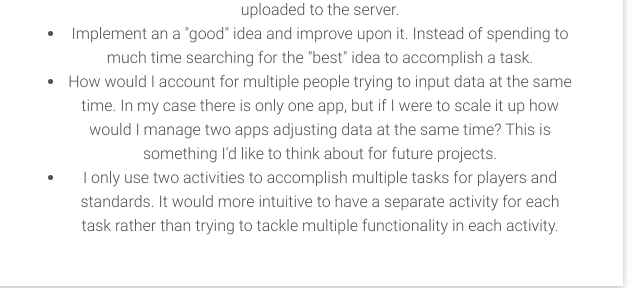
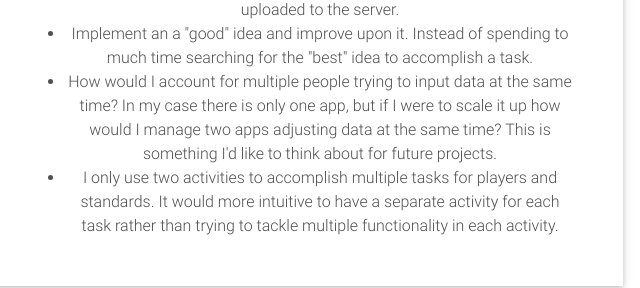
Before and after one commit to Harmanku/Harmanku.github.io, a plain HTML site: page index.html in a window 1280 px wide. Shown: the part 1821-2109 px from the top of the page, 572-1212 px from the left. Drawn offline with Linux system fonts and the light colour scheme.

Commit message:
added question mark

```diff
--- a/index.html
+++ b/index.html
@@ -232,7 +232,7 @@
                           </li>
                           <li>
                             How would I account for multiple people trying to input data at the
-                            same time. In my case there is only one app, but if I were to scale it up how would I manage
+                            same time? In my case there is only one app, but if I were to scale it up how would I manage
                             two apps adjusting data at the same time? This is something I'd like to think about for
                             future projects.
                           </li>
```
